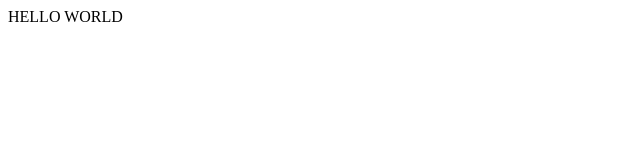
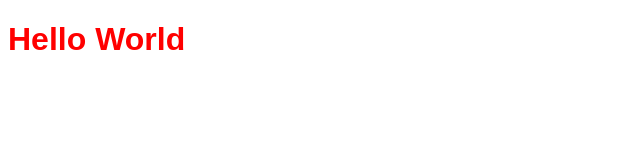
Before and after one commit to JeffreyAnanta/phpdasar, a plain HTML site: page index.html in a window 1280 px wide. Shown: the whole page, without its empty margins (0-640 px from the left). Drawn offline with Linux system fonts and the light colour scheme.

Commit message:
Mengubah file index dan menambahkan style.css

```diff
--- a/index.html
+++ b/index.html
@@ -2,8 +2,9 @@
 <html>
 <head>
 	<title>Coba GIT</title>
+	<link rel="stylesheet"  href="style.css">
 </head>
 <body>
-	HELLO WORLD
+	<h1>Hello World</h1>
 </body>
 </html>
--- /dev/null
+++ b/style.css
@@ -0,0 +1,4 @@
+h1 {
+	font-family: arial;
+	color:red;
+}
```
